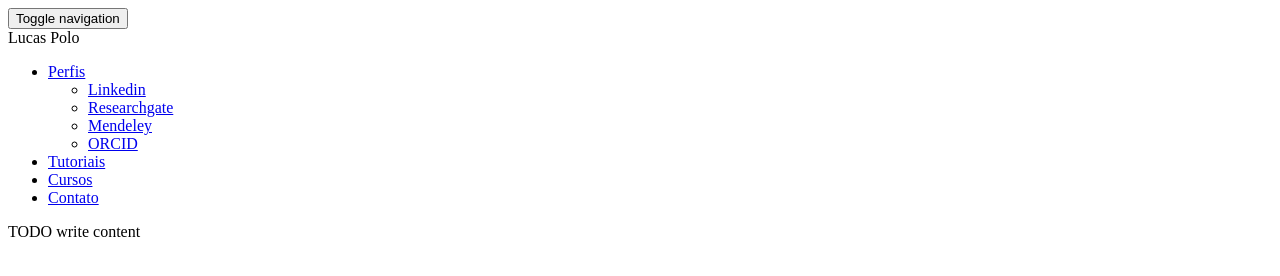
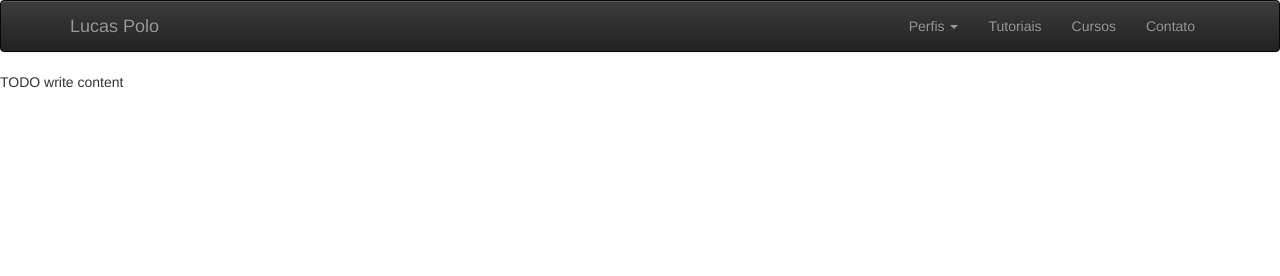
Before and after one commit to lpolo0/lucas-polo.github.io, a plain HTML site: page index.html in a window 1280 px wide. Drawn offline with Linux system fonts and the light colour scheme.

Commit message:
Nova mudança

```diff
--- a/index.html
+++ b/index.html
@@ -9,12 +9,11 @@ and open the template in the editor.
         <title>Lucas Polo</title>
         <meta charset="UTF-8">
         <meta name="viewport" content="width=device-width, initial-scale=1.0">
-        <link rel="text/css" href="js/libs/twitter-bootstrap/css/bootstrap.css">
-        <link rel="text/css" href="js/libs/twitter-bootstrap/css/bootstrap-theme.css">
+        <link rel="stylesheet" href="js/libs/twitter-bootstrap/css/bootstrap.css">
+        <link rel="stylesheet" href="js/libs/twitter-bootstrap/css/bootstrap-theme.css">
     </head>
     <body>
-        <header>
-            <nav class="navbar navbar-inverse">
+        <nav class="navbar navbar-inverse">
                 <div class="container">
                     <div class="navbar-header">
                         <!-- the next tag is necessary for bootstrap menus, do not remove -->
@@ -28,13 +27,13 @@ and open the template in the editor.
                     </div>
                     <div class="collapse navbar-collapse" id="navHeaderCollapse">
                         <ul class="nav navbar-nav navbar-right">
-                            <li>
-                                <a href="#">Perfis</a>
+                            <li class="dropdown">
+                                <a href="#" class="dropdown-toggle" data-toggle="dropdown">Perfis <b class="caret"></b></a>
                                 <ul class="dropdown-menu">
-                                    <li><a href="http://br.linkedin.com/pub/lucas-polo/29/987/1b4">Linkedin</a></li>
-                                    <li><a href="http://www.researchgate.net/profile/Lucas_Polo">Researchgate</a></li>
-                                    <li><a href="https://www.mendeley.com/profiles/lucas-polo1/">Mendeley</a></li>
-                                    <li><a href="http://orcid.org/0000-0003-0571-1154">ORCID</a></li>
+                                    <li><a href="http://br.linkedin.com/pub/lucas-polo/29/987/1b4" target="_blank">Linkedin</a></li>
+                                    <li><a href="http://www.researchgate.net/profile/Lucas_Polo" target="_blank">Researchgate</a></li>
+                                    <li><a href="https://www.mendeley.com/profiles/lucas-polo1/" target="_blank">Mendeley</a></li>
+                                    <li><a href="http://orcid.org/0000-0003-0571-1154" target="_blank">ORCID</a></li>
                                 </ul>
                             </li>
                             <li><a href="#">Tutoriais</a></li>
@@ -44,7 +43,6 @@ and open the template in the editor.
                     </div><!--/.nav-collapse -->
                 </div>
             </nav>
-        </header>
         <div>TODO write content</div>
 
         <script src="js/libs/jquery/jquery.js"></script>
```
